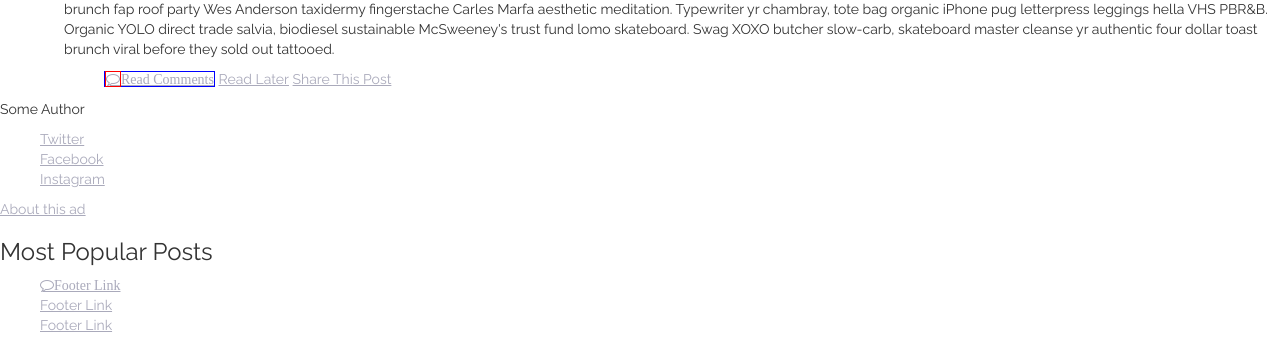
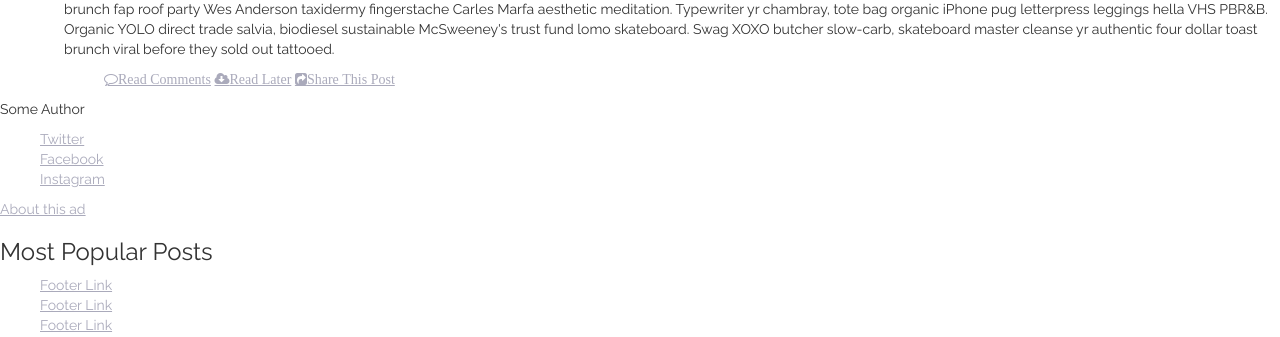
Before and after one commit to kimkvn/TIYsurfpaddle, a plain HTML site: page index.html in a window 1280 px wide. Shown: the part 1190-1527 px from the top of the page. Drawn offline with Linux system fonts and the light colour scheme.

Commit message:
figured out adding fontawesome icons using css ::before.

```diff
--- a/index.html
+++ b/index.html
@@ -55,13 +55,13 @@
       <ul id="readActions">
         <li>
           <!-- <i class="fa fa-comment-o"></i> -->
-          <a href="#" id="comment" class="fa fa-comment-o">Read Comments</a>
+          <a href="#" id="comment">Read Comments</a>
         </li>
         <li>
-          <a href="#" class="later">Read Later</a>
+          <a href="#" id="later">Read Later</a>
         </li>
         <li>
-          <a href="#" class="share">Share This Post</a>
+          <a href="#" id="share">Share This Post</a>
         </li>
       </ul>
 
@@ -92,7 +92,7 @@
     <footer>
       <ul>
         <li>
-          <a href="#" class="fa fa-comment-o">Footer Link</a>
+          <a href="#">Footer Link</a>
         </li>
         <li>
           <a href="#">Footer Link</a>
--- a/styles.css
+++ b/styles.css
@@ -76,20 +76,40 @@ blockquote{
 }
 
 /* Article-read Actions */
+/*#readIcons a::before{
+  border: 1px solid red;
+}
+#readIcons li{
+  display: inline-block;
+}
+@media (min-width:600px){
+  #readIcons a::before{
+    display: none;
+  }
+}*/
 #readActions li{
   display: none;
+  font-family: 'FontAwesome';
 }
-#fa {
-  display:inline-block;
+#readActions li::before{
+  border: 1px solid red;
 }
-#comment{
-  border: 1px solid blue;
-}
-#comment::before{
-  border: 1px solid red;
+@media (min-width: 5px){
+  #readActions li::before{
+    display: inline;
+  }k
 }
 @media (min-width: 600px){
   #readActions li{
   display: inline-block;
   }
 }
+#comment::before{
+  content:'\f0e5';
+}
+#later::before{
+  content:'\f0ed';
+}
+#share::before{
+  content: '\f14d';
+}
```
